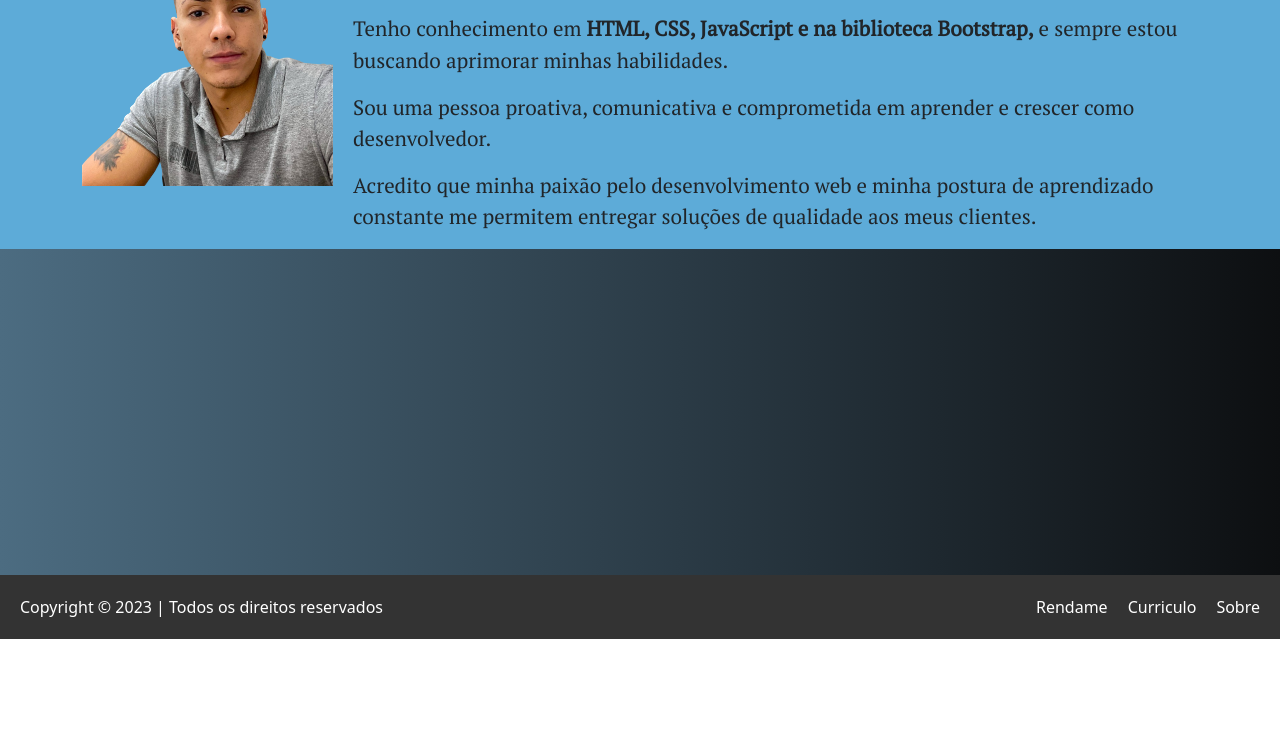
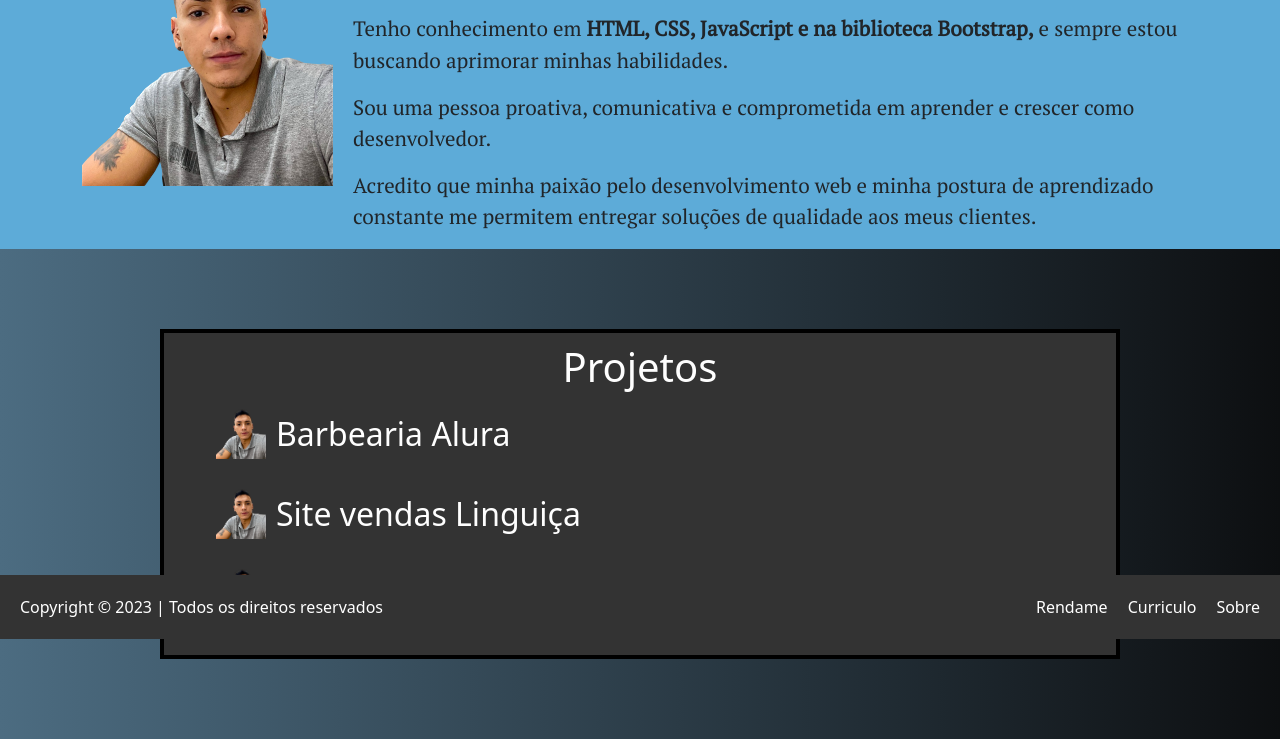
Before and after one commit to mathausdev/Projeto-Semana-2, a plain HTML site: page index.html in a window 1280 px wide. Shown: the part 161-900 px from the top of the page. Before the commit the page ends 800 px from the top, so only its background shows below. Drawn offline with Linux system fonts and the light colour scheme.

Commit message:
Add files via upload

```diff
--- a/index.html
+++ b/index.html
@@ -88,7 +88,27 @@
 
     </div>
 
-    <div class="skil"></div>
+    <div class="projetos">
+        <h1 class="titleprojetos">Projetos</h1>
+        <ul>
+            <li class="list-item">
+                <img src="mathaus.jpg" alt="Item 1">
+                <a class="pcolor" href="http://mathaus.live/" target="_blank">Barbearia Alura</a>
+
+            </li>
+            <li class="list-item">
+                <img src="mathaus.jpg" alt="Item 1">
+                <a class="pcolor" href="http://mathpremium.live/" target="_blank">Site vendas Linguiça</a>
+
+            </li>
+            <li class="list-item">
+                <img src="mathaus.jpg" alt="Item 1">
+                <a class="pcolor" href="#" target="_blank">Outro</a>
+
+            </li>
+        </ul>
+
+    </div>
 
 
 
@@ -104,7 +124,6 @@
                     <a href="#">Rendame</a>
                     <a href="https://drive.google.com/file/d/1gC4GaJ_Y7pjJyUwUacAEl7p9Q4u-cAHL/view" target="_blank">Curriculo</a>
                     <a href="#">Sobre</a>
-
                 </nav>
             </div>
     </footer>
--- a/styles.css
+++ b/styles.css
@@ -97,6 +97,48 @@ a {
     padding: 0;
     display: flex;
     flex-direction: row;
+}
+
+.list-item {
+    display: flex;
+    align-items: center;
+    margin-bottom: 10px;
+}
+
+.list-item img {
+    width: 50px;
+    height: 50px;
+    margin-right: 10px;
+}
+
+.list-item {
+    display: flex;
+    align-items: center;
+    margin-bottom: 10px;
+}
+
+.list-item img {
+    width: 50px;
+    height: 50px;
+    margin-right: 10px;
+}
+
+.titleprojetos {
+    text-align: center;
+    color: #FEFEFE;
+}
+
+.pcolor {
+    color: #FEFEFE;
+}
+
+.projetos {
+    background-color: #333;
+    border: 0.5ch solid black;
+    padding: 10px;
+    text-align: center;
+    width: 60rem;
+    margin: 5rem auto;
 }
 
 .imagemeu {
```
